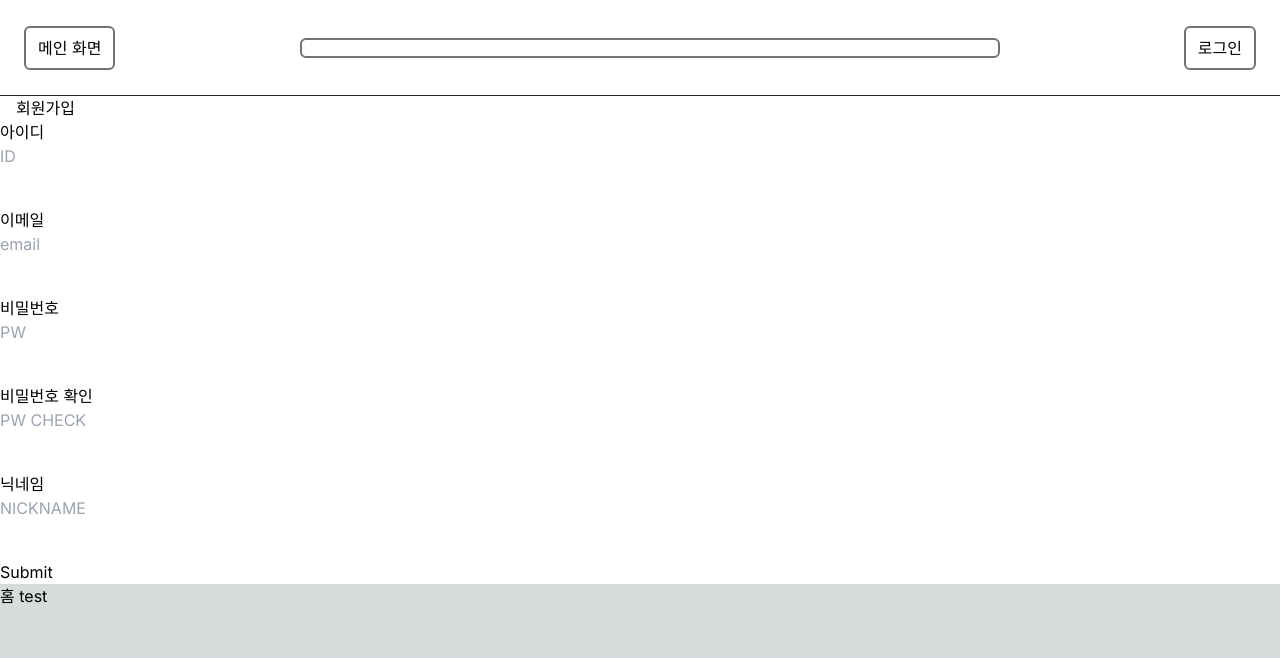
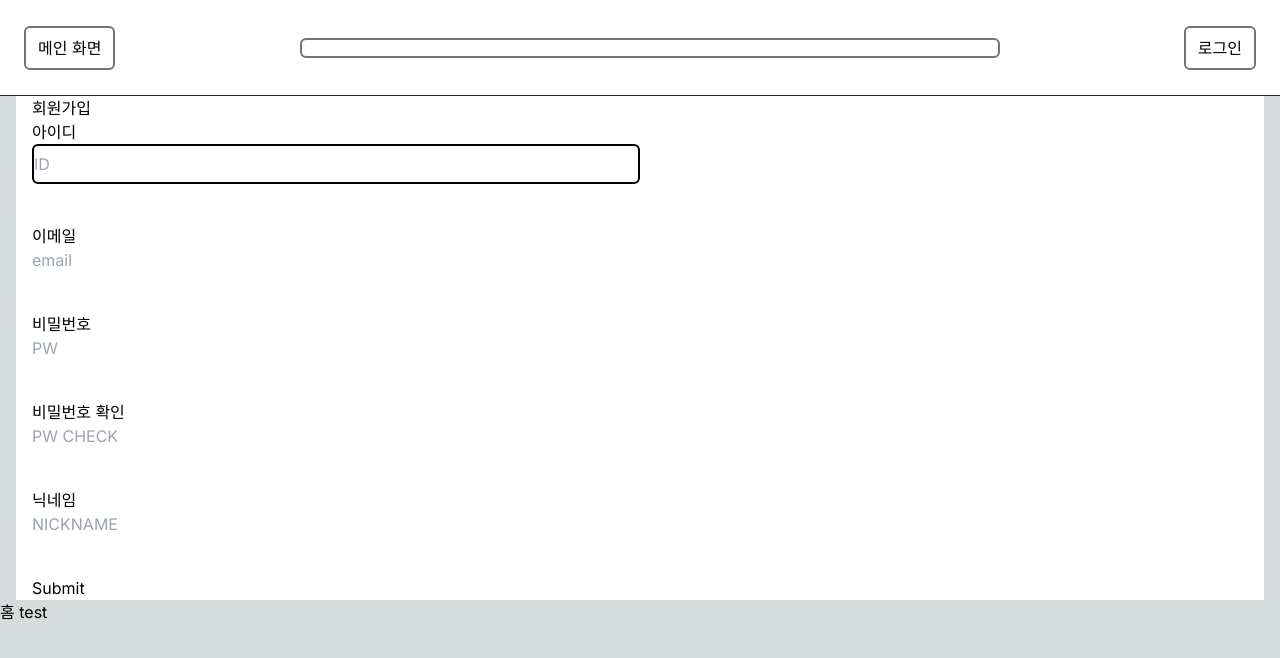
Before and after one commit to redbeanmk765/MySongBook, a Next.js app in the folder mysongbook/: page /register in a window 1280 px wide. Shown: the top 658 px of the page. Built offline with nearby package versions, Linux system fonts and the light colour scheme.

Commit message:
register4
css style

```diff
--- a/mysongbook/src/app/register/page.tsx
+++ b/mysongbook/src/app/register/page.tsx
@@ -17,14 +17,14 @@ export default function register(){
     <main>
         <Header />
 
-        <section id="title" className="flex justify-center">
+        <section id="title" className="flex justify-start container mx-auto px-4">
             <div className="flex justify-start bg-white lg:w-[1410px]">
                 <a className="px-4"> 회원가입 </a>
             </div>
 
         </section>
 
-        <section id="registerForm" className="flex justify-center">
+        <section id="title" className="flex justify-start container mx-auto px-4">
             <div className="flex justify-start bg-white lg:w-[1410px]">
                 <HookForm />
 
--- a/mysongbook/src/app/register/registerForm.tsx
+++ b/mysongbook/src/app/register/registerForm.tsx
@@ -50,8 +50,8 @@ export type HookFormTypes = {
     };
 
     return (
-      <div>
-      <form onSubmit={handleSubmit(onSubmit)}>
+      <div className="container mx-auto px-4">
+        <form onSubmit={handleSubmit(onSubmit)} className="w-full">
 
           <label htmlFor="ID"> 아이디 </label>
           <p>
@@ -62,7 +62,8 @@ export type HookFormTypes = {
                   value: true,
                   message: "* 필수 입력 항목입니다."}})}
               type="text"
-            placeholder="ID" />
+              placeholder="ID"
+              className="rounded-md border-2 border-black min-w-[300px] sm:w-4/5 md:w-4/5 lg:w-1/2 h-10" />
           </p>
           {validate('ID')}
 
```
Lines whose indentation alone changed are shown as unchanged.
